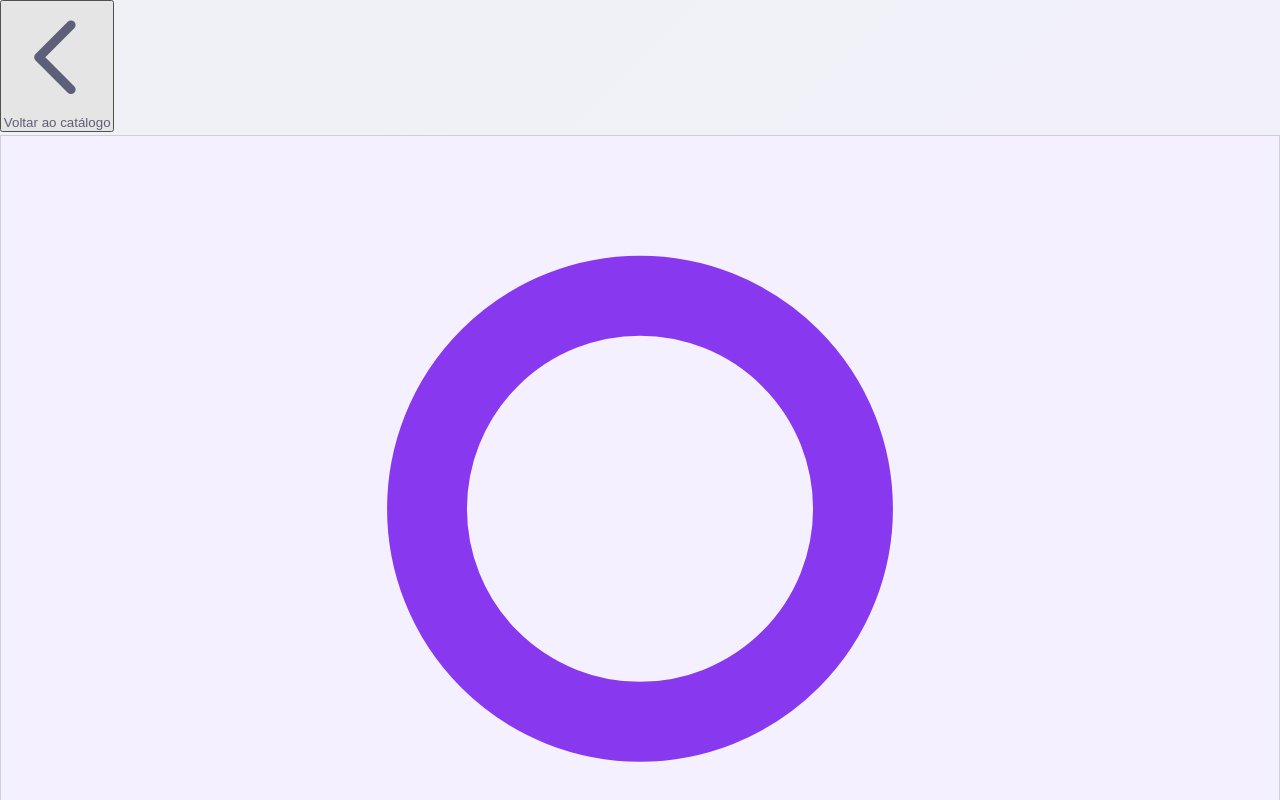
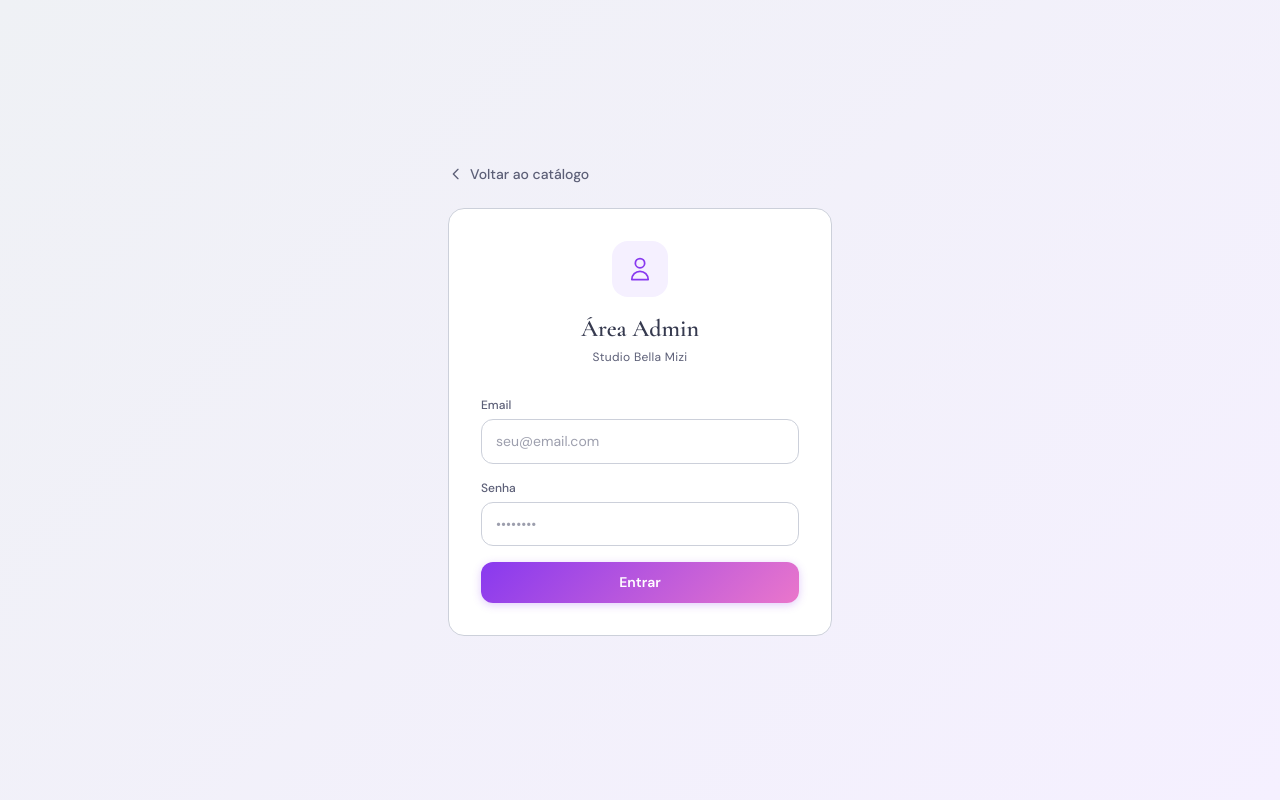
Before and after one commit to matheusxz9/catalogo-digital, a Vue app in the folder frontend/: page /admin/login in a window 1280 px wide. Shown: the top 800 px of the page. Built offline with nearby package versions, Linux system fonts and the light colour scheme; no server answers.

Commit message:
fix: adicionar Tailwind CSS v4 via Vite plugin (interface estava sem estilos)

```diff
--- a/frontend/src/style/main.css
+++ b/frontend/src/style/main.css
@@ -1,8 +1,4 @@
-*, *::before, *::after {
-  margin: 0;
-  padding: 0;
-  box-sizing: border-box;
-}
+@import "tailwindcss";
 
 :root {
   --ctp-rosewater: 220, 138, 120;
--- a/frontend/vite.config.js
+++ b/frontend/vite.config.js
@@ -1,9 +1,10 @@
 import { defineConfig } from 'vite'
 import vue from '@vitejs/plugin-vue'
+import tailwindcss from '@tailwindcss/vite'
 import { fileURLToPath, URL } from 'node:url'
 
 export default defineConfig({
-  plugins: [vue()],
+  plugins: [vue(), tailwindcss()],
   resolve: {
     alias: {
       '@': fileURLToPath(new URL('./src', import.meta.url))
```
Also changed, not shown: frontend/package.json (+6 -4 lines), 3 other files (tests, documents, lock files or other folders).
